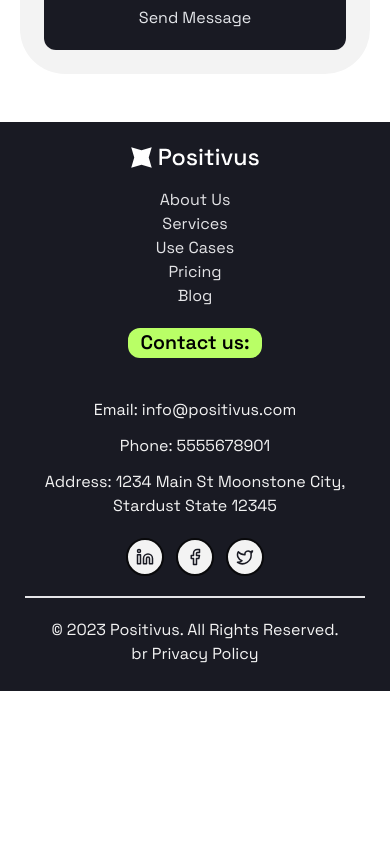
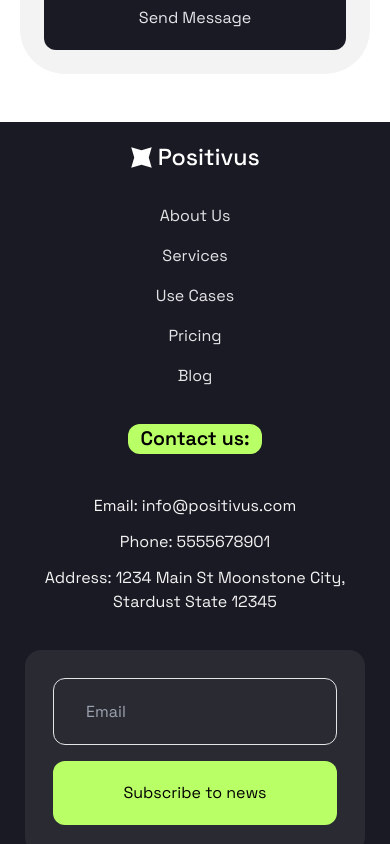
Before and after one commit to LucasMCFidelis/Positivus-Landing-Page, a React (Vite) app: page / in a window 390 px wide. Shown: the part 8560-9404 px from the top of the page. Before the commit the page ends 9251 px from the top, so only its background shows below. Built offline with nearby package versions, Linux system fonts and the light colour scheme; what @savvywombat/tailwindcss-grid-areas would draw is missing.

Commit message:
Ajustes SectionFooter, adicionando elemento para cadastrar email para receber novidades

```diff
--- a/src/components/cards/CardNav.tsx
+++ b/src/components/cards/CardNav.tsx
@@ -3,10 +3,10 @@ import { paragraph } from "../../app"
 
 export function CardNav({direction}: {direction: 'dynamic' | 'row'}) {
     const nav = tv({
-        base: '',
+        base: 'space-y-4',
         variants: {
             direction: {
-                dynamic: 'text-zinc-200 text-base flex flex-col items-center lg:flex-row lg:space-x-10 lg:text-xl',
+                dynamic: 'text-zinc-200 text-base flex flex-col lg:items-baseline justify-center lg:flex-row lg:space-x-10 lg:text-xl',
                 row: 'space-x-10 hidden text-xl xl:block'
             }
         }
--- a/src/components/sectionPage/SectionFooter.tsx
+++ b/src/components/sectionPage/SectionFooter.tsx
@@ -13,7 +13,7 @@ export function SectionFooter() {
             bgColor="tertiary"
             size="full"
             rounded={innerWidth < 1024 ? "none" : "lgTop"}
-            className="flex flex-col items-center gap-5"
+            className="flex flex-col items-center gap-9"
         >
             <Card.Logo styleLogo="white" size="md" />
             <Card.Nav direction="dynamic" ></Card.Nav>
@@ -22,6 +22,13 @@ export function SectionFooter() {
                 {contactUs.map((item) => (
                     <p className="text-paragraph-mobile md:text-paragraph-desktop text-center text-[#f3f3f3]">{item[0]}: {item[1]}</p>
                 ))}
+            </div>
+            <div className="w-full flex flex-col lg:flex-row gap-4 justify-center items-center p-7 bg-[#292A32] rounded-2xl">
+                <input
+                    placeholder="Email"
+                    className={"rounded-xl px-8 py-4 border border-zinc-200 bg-transparent w-full h-[8vh]"}
+                />
+                <Button colorBG={"green"} text="Subscribe to news" className="lg:w-2/5" />
             </div>
             <div className="flex gap-3 justify-center items-center">
                 <Button colorBG={"white"} rounded="full" className="" >
```
